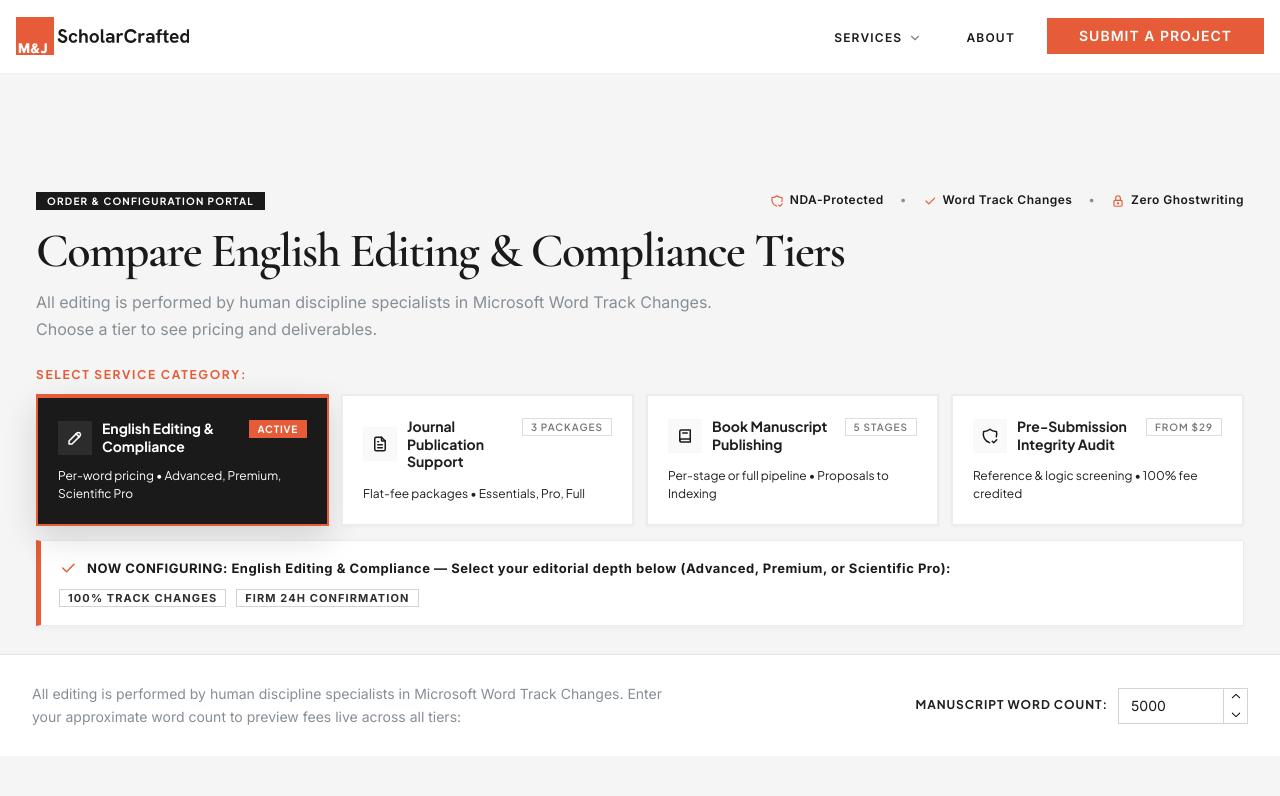
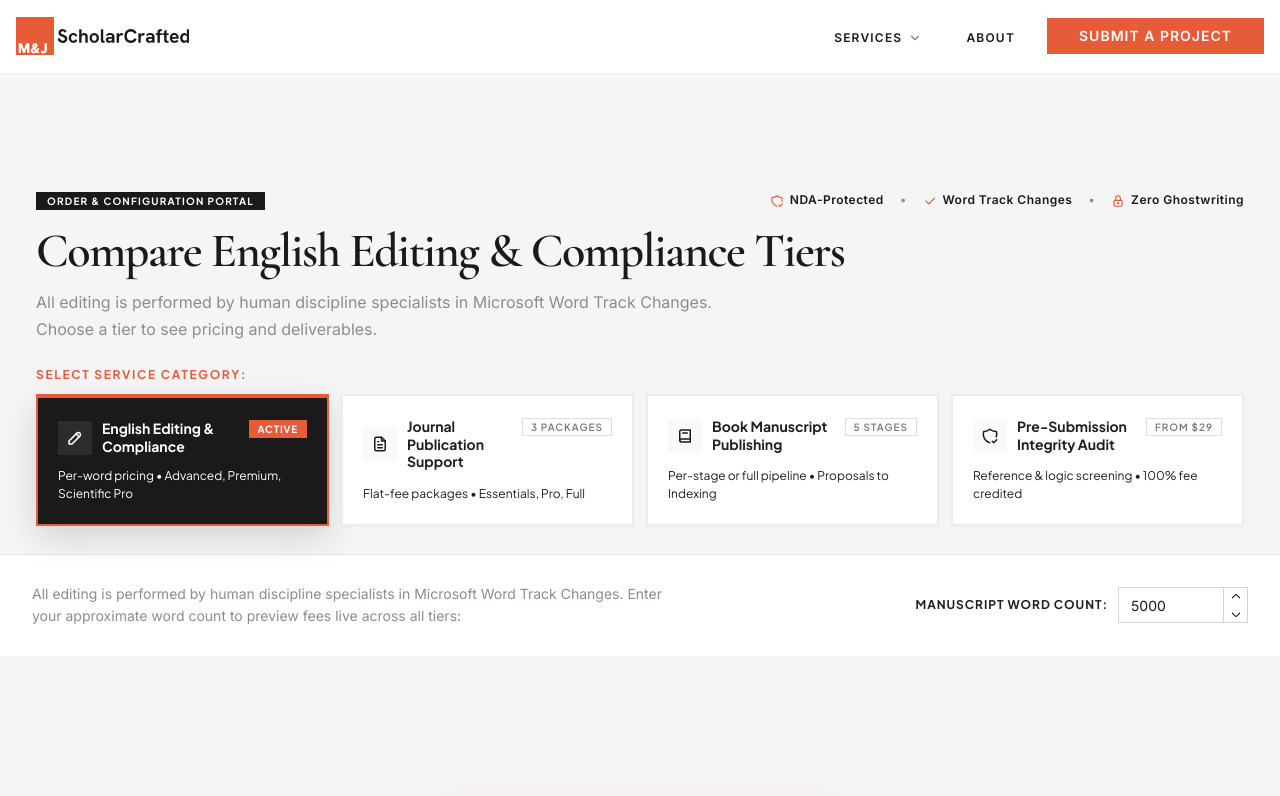
Before and after one commit to Kallias254/consulting-business, a Next.js app: page /scholarcrafted/order in a window 1280 px wide. Shown: the top 796 px of the page. Built offline with nearby package versions, Linux system fonts and the light colour scheme.

Commit message:
fix(order): remove NOW CONFIGURING indicator bar beneath service tabs

```diff
--- a/src/app/(frontend)/scholarcrafted/order/page.tsx
+++ b/src/app/(frontend)/scholarcrafted/order/page.tsx
@@ -1579,40 +1579,6 @@ function OrderContent() {
                   )
                 })}
               </SimpleGrid>
-
-              {/* Service Context Indicator Bar */}
-              <Box
-                p={{ base: rem(14), sm: rem(18) }}
-                mt={rem(14)}
-                bg={active.background}
-                style={{
-                  border: `1px solid ${active.primary}14`,
-                  borderLeft: `5px solid ${active.accent}`,
-                  boxShadow: '0 2px 8px rgba(0,0,0,0.03)',
-                }}
-              >
-                <Group justify="space-between" align="center" wrap="wrap" gap="sm">
-                  <Group gap="xs" align="center">
-                    <Box style={{ color: active.accent, display: 'flex' }}>
-                      <IconCheck size={18} />
-                    </Box>
-                    <Text size="xs" fw={700} c={active.primary} style={{ letterSpacing: '0.04em', fontSize: rem(13) }}>
-                      {activeTab === 'editing' && 'NOW CONFIGURING: English Editing & Compliance — Select your editorial depth below (Advanced, Premium, or Scientific Pro):'}
-                      {activeTab === 'journal' && 'NOW CONFIGURING: Journal Publication Support — Select your submission package below (Essentials, Pro, or Full):'}
-                      {activeTab === 'book' && 'NOW CONFIGURING: Book Manuscript Publishing — Select your monograph stage or full pipeline below:'}
-                      {activeTab === 'ai-audit' && 'NOW CONFIGURING: Pre-Submission Integrity Audit — Select Single Audit ($29) or Revision Bundle ($69):'}
-                    </Text>
-                  </Group>
-                  <Group gap="xs">
-                    <Badge size="sm" radius={0} variant="outline" color="dark" style={{ borderColor: `${active.primary}30`, fontSize: rem(11) }}>
-                      100% Track Changes
-                    </Badge>
-                    <Badge size="sm" radius={0} variant="outline" color="dark" style={{ borderColor: `${active.primary}30`, fontSize: rem(11) }}>
-                      Firm 24h Confirmation
-                    </Badge>
-                  </Group>
-                </Group>
-              </Box>
             </Box>
           )}
         </Container>
```
